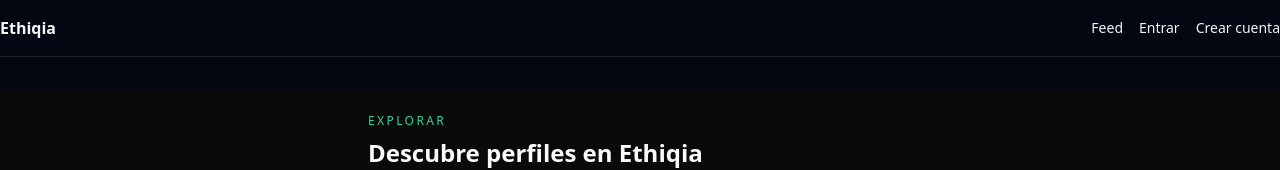
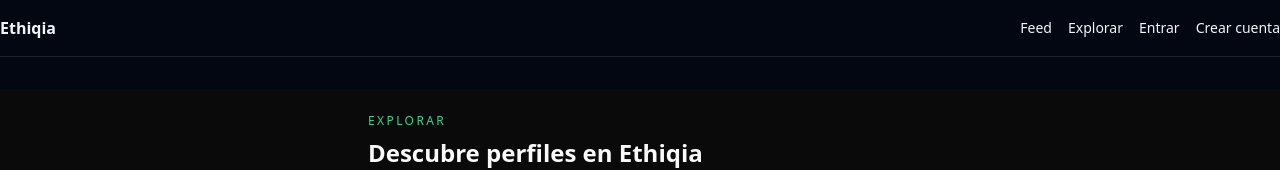
Before and after one commit to veletcosmetics/ethiqia-frontend, a Next.js app: page /explore in a window 1280 px wide. Shown: the top 170 px of the page. Built offline with nearby package versions, Linux system fonts and the light colour scheme.

Commit message:
Update layout.tsx

```diff
--- a/app/layout.tsx
+++ b/app/layout.tsx
@@ -14,14 +14,20 @@ export default function RootLayout({ children }: { children: React.ReactNode })
         <header className="border-b border-[#1c2230]">
           <div className="container py-4 flex items-center justify-between">
             <Link href="/" className="font-semibold">Ethiqia</Link>
+
             <nav className="flex items-center gap-4 text-sm">
               <Link href="/feed">Feed</Link>
+
+              {/* 🔥 Nuevo botón Explorar */}
+              <Link href="/explore">Explorar</Link>
+
               <Link href="/login">Entrar</Link>
               <Link href="/register">Crear cuenta</Link>
               <ClientUserBadge />
             </nav>
           </div>
         </header>
+
         <main className="container py-8">{children}</main>
       </body>
     </html>
```
